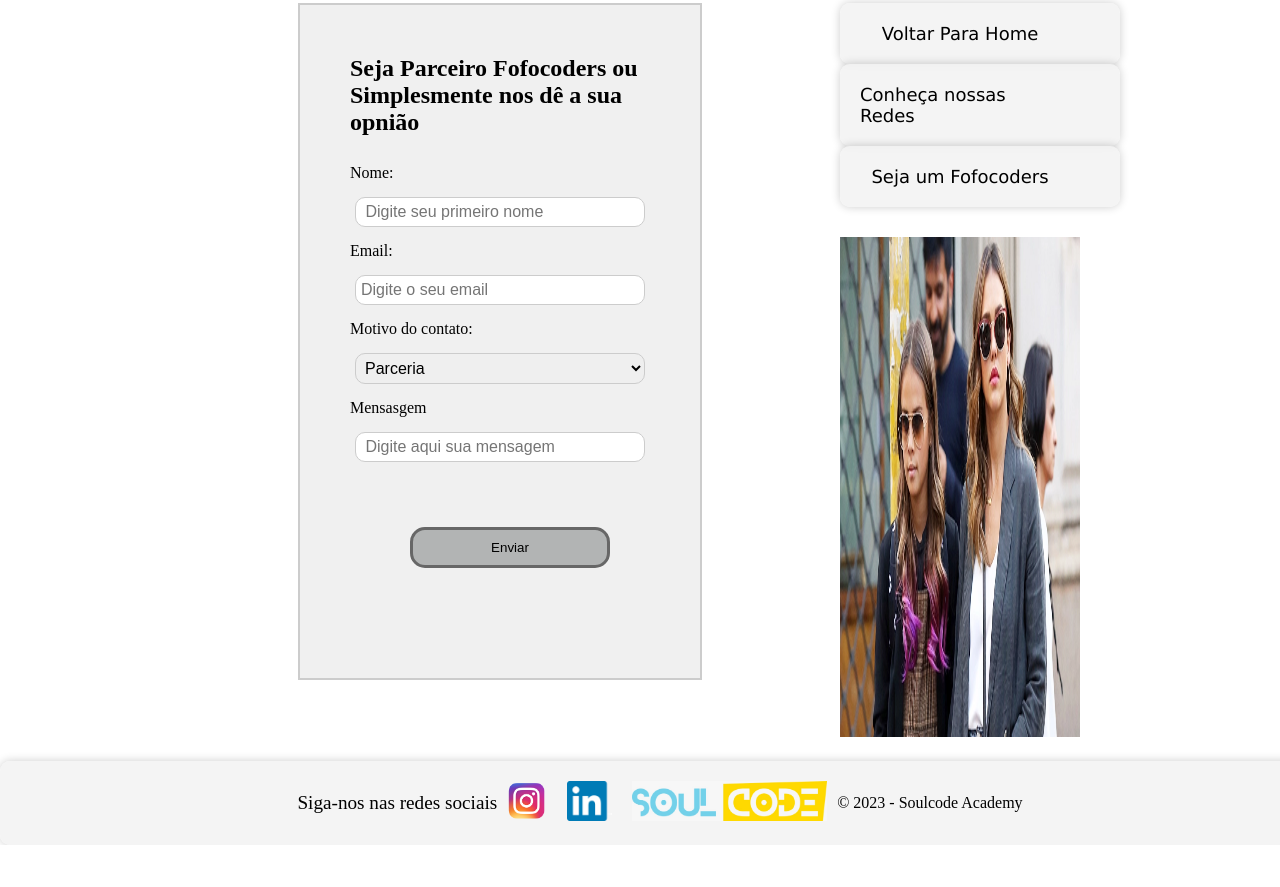
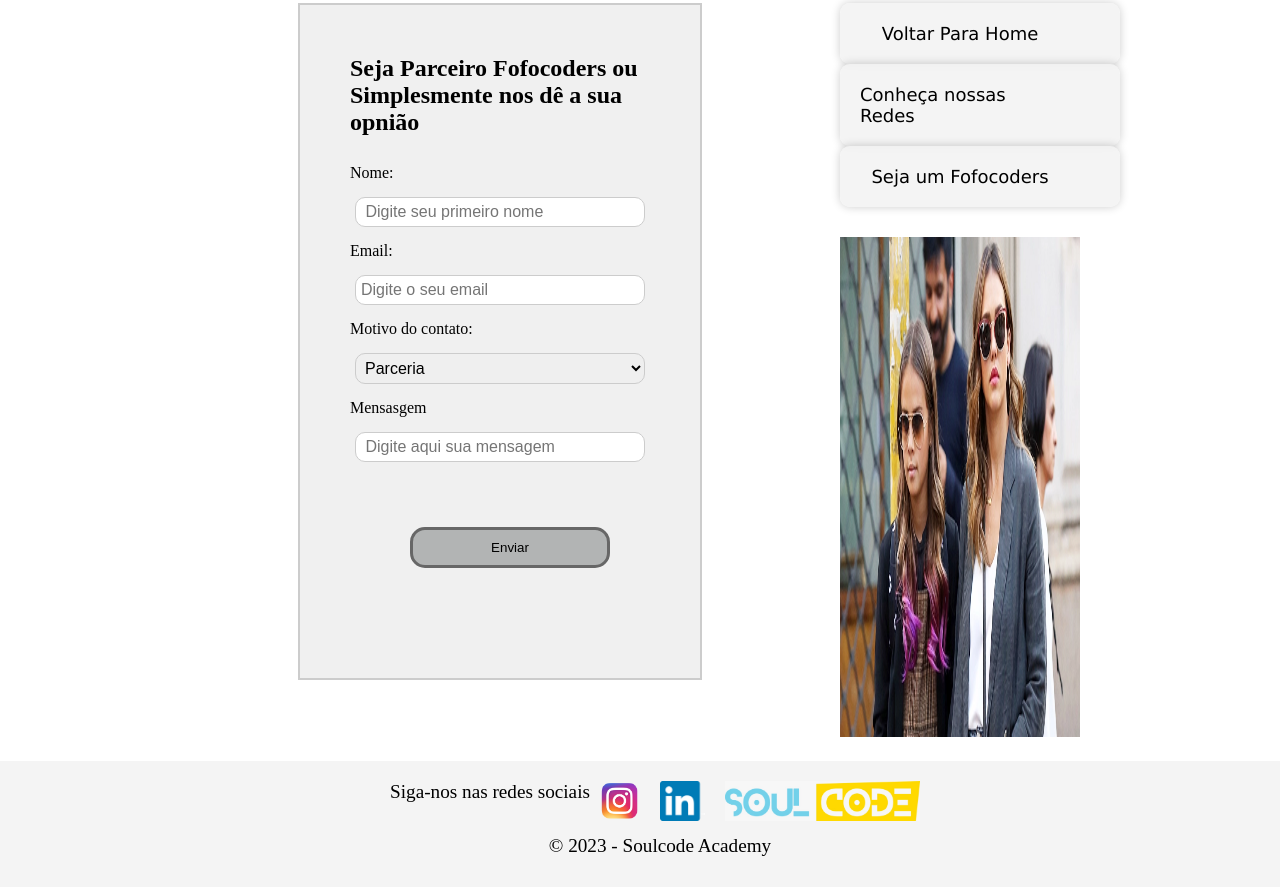
Before and after one commit to Alexandrezapsss/FofocaSite, a plain HTML site: page SiteFofoca/contato.html in a window 1280 px wide. Shown: the part 228-1115 px from the top of the page. Before the commit the page ends 1073 px from the top, so only its background shows below. Drawn offline with Linux system fonts and the light colour scheme.

Commit message:
Alteração footer

```diff
--- a/SiteFofoca/contato.html
+++ b/SiteFofoca/contato.html
@@ -73,7 +73,7 @@
             <a href="https://soulcode.com/" target="_blank"><img src="imagem/SoulCode.png" alt="soulcode"></a>
             <br>
         </section>
-        <p>&copy; 2023 - Soulcode Academy</p>
+        <p id="footer_copyright">&copy; 2023 - Soulcode Academy</p>
     </footer>
     <script src="main.js"></script>
 </body>
--- a/SiteFofoca/styleNoti.css
+++ b/SiteFofoca/styleNoti.css
@@ -239,24 +239,16 @@ nav a:hover {
 }
 /*Configurações Footer Juci - Brigadão Senhorita*/
 footer {
-  display: flex;
-  align-items: center;
-  justify-content: center;
   background-color: #f3f3f3e0;
+  width: 100%;
   padding: 20px;
   list-style: none;
   margin: 10 auto;
-  width: 100%;
-  border-radius: 10px;
-  box-shadow: 0 0 10px rgba(0, 0, 0, 0.2);
 }
-
 .footer {
   display: flex;
   justify-content: center;
-  align-items: center;
 }
-
 .footer p {
   margin: 0;
   padding: 0;
@@ -270,6 +262,13 @@ footer {
 .footer img {
   height: 40px;
 }
+#footer_copyright {
+  display: flex;
+  justify-items: center;
+  justify-content: center;
+  font-size: larger;
+  padding: 10px;
+}
 /*Formulario*/
 form {
   display: flex;
@@ -281,7 +280,7 @@ form {
   width: 50%;
   margin: auto;
 }
-.button{
+.button {
   width: 200px;
   align-items: center;
   margin: 60px;
```
Also changed, not shown: SiteFofoca/fofocasDestaque/fofoc1.html (+1 -1 lines), SiteFofoca/fofocasDestaque/fofoc2.html (+1 -1 lines), SiteFofoca/fofocasDestaque/fofoc3.html (+1 -1 lines), SiteFofoca/fofocasDestaque/fofoc4.html (+1 -1 lines), SiteFofoca/fofocasDestaque/fofoc5.html (+1 -1 lines), SiteFofoca/fofocasDestaque/fofoc6.html (+1 -1 lines), SiteFofoca/fofocasDestaque/fofoc7.html (+1 -1 lines), SiteFofoca/formulario.html (+1 -1 lines), SiteFofoca/noticias.html (+1 -1 lines).
